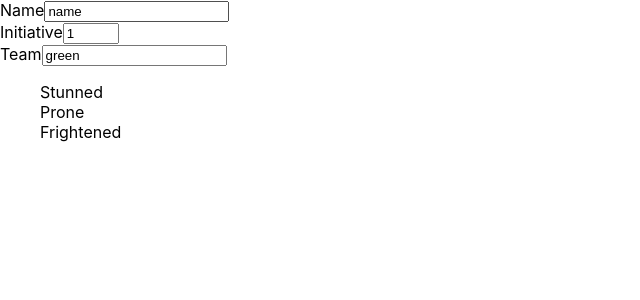
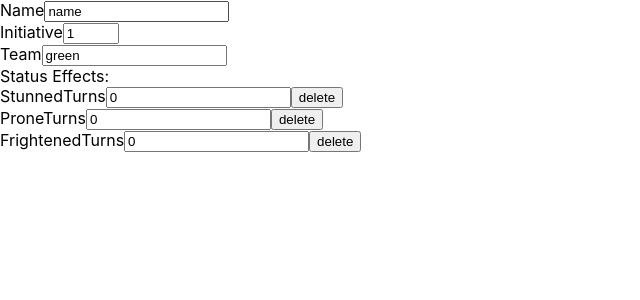
Before and after one commit to punkrockviking/initiativeStatusTracker, a React (Vite) app: page / in a window 1280 px wide. Shown: the top 300 px of the page, without its empty margins (0-640 px from the left). Built offline with nearby package versions, Linux system fonts and the light colour scheme.

Commit message:
(feat) added status effect form for each status effect

```diff
--- a/src/components/CharacterClass.jsx
+++ b/src/components/CharacterClass.jsx
@@ -66,9 +66,11 @@ class Character extends Component {
                 name="teamColor"
               />
             </label>
+            <label>
+              <StatusList statusList={this.state.charStatus} />
+            </label>
+          </form>
 
-          </form>
-          <StatusList statusList={this.state.charStatus} />
         </div>
       </div>
     )
--- a/src/components/StatusList.jsx
+++ b/src/components/StatusList.jsx
@@ -4,15 +4,23 @@ const StatusList = (props) => {
 
   const statusList = props.statusList
   const listItems = statusList.map((status) =>
-    <div>{status}</div>
+    <form>
+        {status}
+      <label>
+        Turns
+        <input type="number" value="0" />
+      </label>
+      <button>
+        delete
+      </button>
+    </form>
   )
 
   return (
-    <div>
-      <ul>
+      <div>
+        Status Effects:
         {listItems}
-      </ul>
-    </div>
+      </div>
   )
 }
 
```
Also changed, not shown: src/components/StatusEffect.jsx (added, +7 -0 lines).
